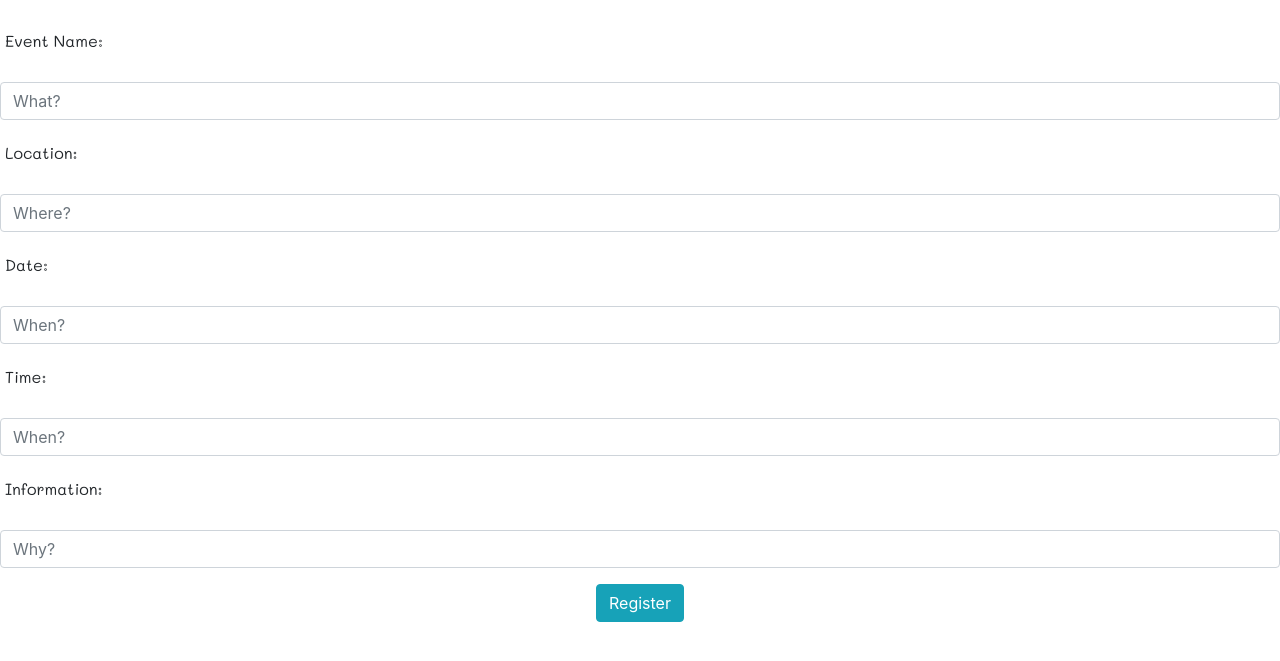
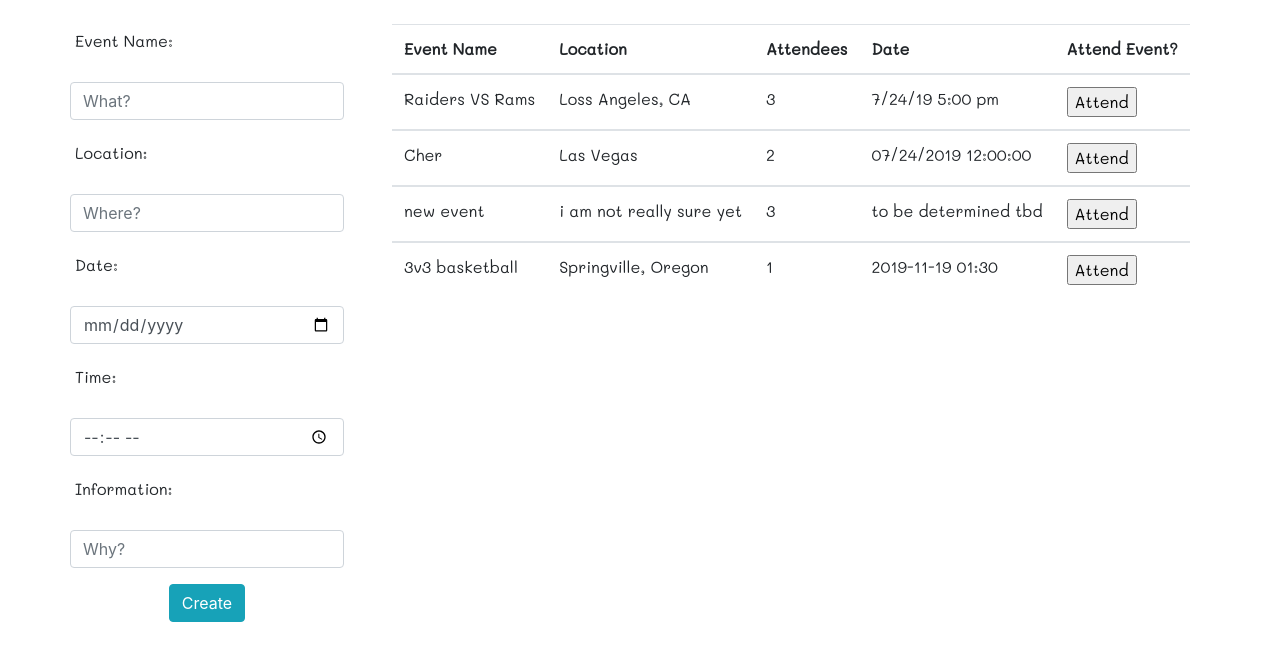
Before and after one commit to codingdojo-pna-july-2019/Courtney_Richard, a Flask app: page /new in a window 1280 px wide. Shown: the part 66-727 px from the top of the page. Run offline with Flask 2, Linux system fonts and the light colour scheme; data comes from the database, SQL or seed files in the repository; some libraries are stand-ins or nearby versions; some web fonts are replaced.

Commit message:
visual changes, added new routes added new attendees count function

```diff
--- a/app.py
+++ b/app.py
@@ -1,4 +1,4 @@
-from flask import render_template, request, redirect	# any other flask imports needed
+from flask import Flask,render_template, request, redirect	# any other flask imports needed
 from config import app, db
 from models import User, Event
 import routes
--- a/controller_functions.py
+++ b/controller_functions.py
@@ -1,13 +1,13 @@
 
 
 
-import re
 from flask_bcrypt import Bcrypt
 from flask import Flask, render_template, redirect, request, flash, session	# we now need fewer imports because we're not doing everything in this file!
 # if we need to work with the database, we'll need those imports:
 from config import db
-from models import User, Event #whatever classes we need to import from the model file
+from models import User, Event, Message, attendees_table #whatever classes we need to import from the model file
 from config import app
+import re
 
 
 bcrypt = Bcrypt(app)
@@ -72,8 +72,8 @@ def logout():
 
 # adds a new event
 def new():
-
-    return render_template ("add_new_event_page.html")
+    events = Event.query.all()
+    return render_template ("add_new_event_page.html", all_events = events)
 
 
 # adds an event to the db
@@ -100,6 +100,7 @@ def addnew():
                                     location = request.form['Location'],
                                         date = request.form['Date'],
                                         time = request.form['Time'],
+                                        creator_id = session['uid'],
                                     information = request.form['Info'])
         db.session.add(adding_event)
         db.session.commit()
@@ -108,13 +109,27 @@ def addnew():
     return redirect("/new")
 
 
+# add a atendee
+def new_attendee():
+    existing_event = Event.query.get(request.form['e_id'])
+    print(existing_event)
+    user_wanting_to_attend = User.query.get(session['uid'])
+    print(user_wanting_to_attend)
+    user_wanting_to_attend.users_that_attend_events.append(existing_event)
+    db.session.commit()
+
+    return redirect("/homepage")
+
 # user landing page closest event & upcomeing events
 def homepage():
+    events = Event.query.all()
 
+    user = User.query.get(session['uid'])
+    user_events = user.users_that_attend_events.all()
 
     # we need to query the database and display info from events then,
     # add it to the render so we can display it
     # things to query for are "events name", "Location", "number of attendees"
     # and future events
 
-    return render_template("user_home_page.html")
+    return render_template("user_home_page.html", all_events = events, all_events_of_user = user_events)
--- a/routes.py
+++ b/routes.py
@@ -1,5 +1,5 @@
 from config import app
-from controller_functions import home, add_user, homepage, login, logout, new, addnew#importing all the functions associated with the routes we're writing
+from controller_functions import home, add_user, homepage, login, logout, new, addnew, new_attendee#importing all the functions associated with the routes we're writing
 
 app.add_url_rule("/", view_func=home)
 app.add_url_rule("/register", view_func=add_user, methods=["POST"])
@@ -8,3 +8,4 @@ app.add_url_rule("/logout",view_func=logout)
 app.add_url_rule("/new",view_func=new)
 app.add_url_rule("/addnew", view_func=addnew, methods=["POST"])
 app.add_url_rule("/homepage", view_func=homepage )
+app.add_url_rule("/new_attendee", view_func=new_attendee, methods=["POST"])
--- a/templates/add_new_event_page.html
+++ b/templates/add_new_event_page.html
@@ -25,6 +25,7 @@
             </li>
         </ul>
     </nav>
+    <div class="container">
     <div class="errorMSG" id="error">
             {% with messages = get_flashed_messages() %}
                 {% if messages %}
@@ -34,8 +35,10 @@
                 {% endif %}
             {% endwith %}
     </div>
-    <form action="/addnew" method="POST">
-        <div class="form-group">
+    <div class="row">
+        <div class="w-40">
+            <form action="/addnew" method="POST" class=" ">
+                <div class="form-group ">
                     <label for="Event"><p>Event Name:</p></label>
                     <input class="form-control" type="text" name="EventName" placeholder="What?">
                 </div>
@@ -45,22 +48,54 @@
                 </div>
                 <div class="form-group">
                     <label for="Date"><p>Date:</p></label>
-            <input class="form-control" type="text" name="Date" placeholder="When?">
+                    <input class="form-control" type="date" name="Date" placeholder="When?">
                 </div>
                 <div class="form-group">
                     <label for="Time"><p>Time:</p></label>
-            <input class="form-control" type="text" name="Time" placeholder="When?">
+                    <input class="form-control" type="time" name="Time" placeholder="When?">
                 </div>
                 <div class="form-group">
                     <label for="Info"><p>Information:</p></label>
-            <input class="form-control" type="text" name="Info" placeholder="Why?" id="password">
+                    <input class="form-control" type="textarea" name="Info" placeholder="Why?" id="password">
                 </div>
                 <div class="row justify-content-center">
-            <input type="submit" class="btn btn-info" value="Register">
+                    <input type="submit" class="btn btn-info" value="Create">
                 </div>
             </form>
+        </div>
 
+        <div class="w-40 ml-5">
+            <table class="table table-hover" >
+                    <thead>
+                        <tr>
+                            <th> Event Name</th>
+                            <th>Location</th>
+                            <th>Attendees</th>
+                            <th>Date</th>
 
+                            <th>Attend Event?</th>
+                        </tr>
+                    </thead>
+                    {% for event in all_events %}
+                <tbody>
+                    <tr>
+                    <td>{{ event.event_title }}</td>
+                    <td>{{ event.location }}</td>
+                    <td>{{ event.events_that_have_attendees.count() }} </td>
+
+                    <td>{{ event.date }} {{ event.time }} </td>
+
+                    <form action="/new_attendee" method="post">
+                        <input type="hidden" value="{{ event.id  }}" name="e_id">
+                        <td><input type="submit" value="Attend"></td>
+                    </form>
+                    </tr>
+                </tbody>
+                {% endfor %}
+            </table>
+        </div>
+    </div>
+</div>
     <script src="https://cdnjs.cloudflare.com/ajax/libs/popper.js/1.14.7/umd/popper.min.js"></script>
     <script src="https://maxcdn.bootstrapcdn.com/bootstrap/4.3.1/js/bootstrap.min.js"></script>
 </body>
```
Also changed, not shown: migrations/versions/91f3dbff9c38_.py (renamed from migrations/versions/7b071f3d69ca_.py, +29 -21 lines), models.py (+10 -5 lines), templates/user_home_page.html (+34 -5 lines), CandR.db. Lines whose indentation alone changed are shown as unchanged.
